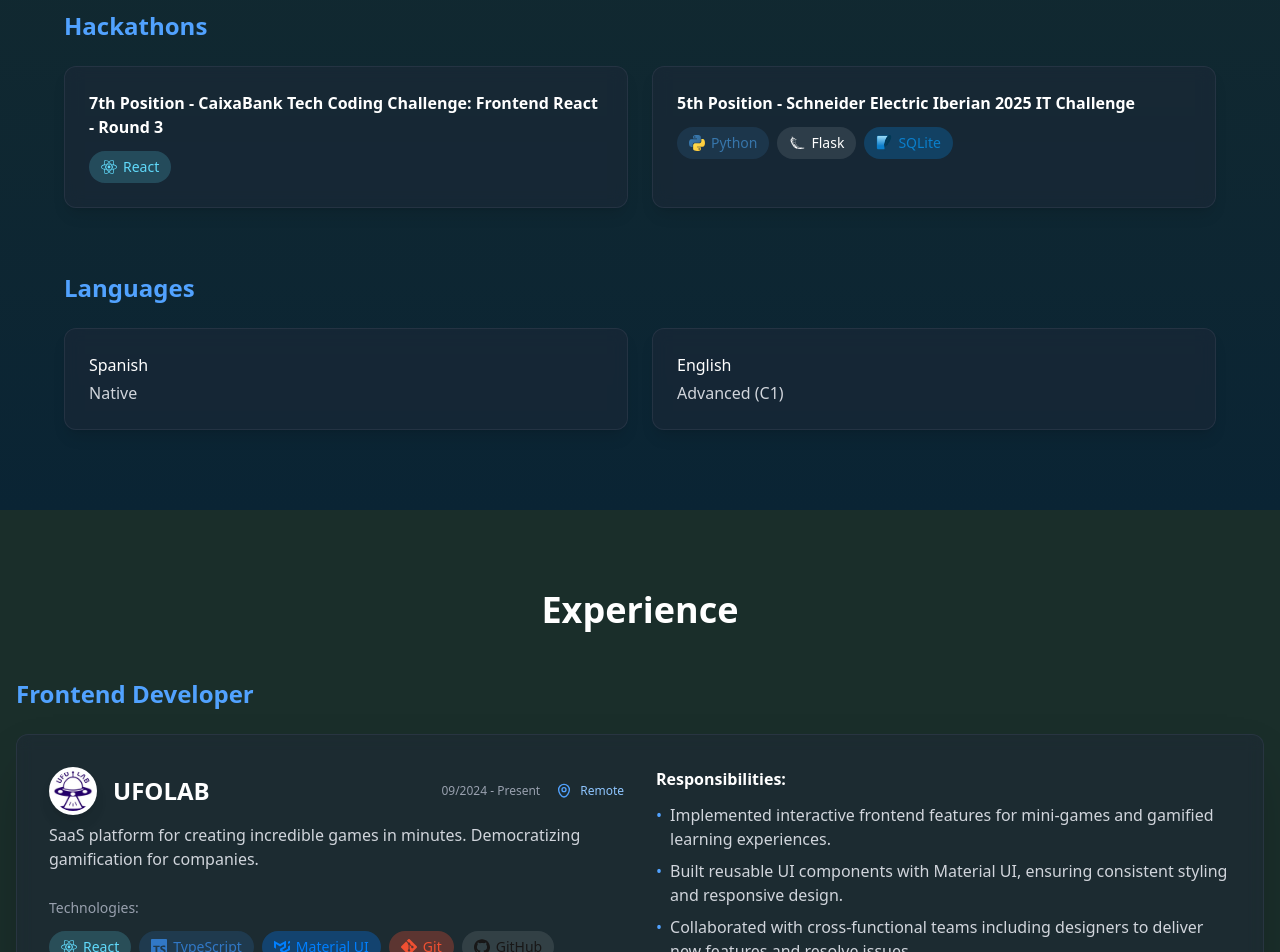
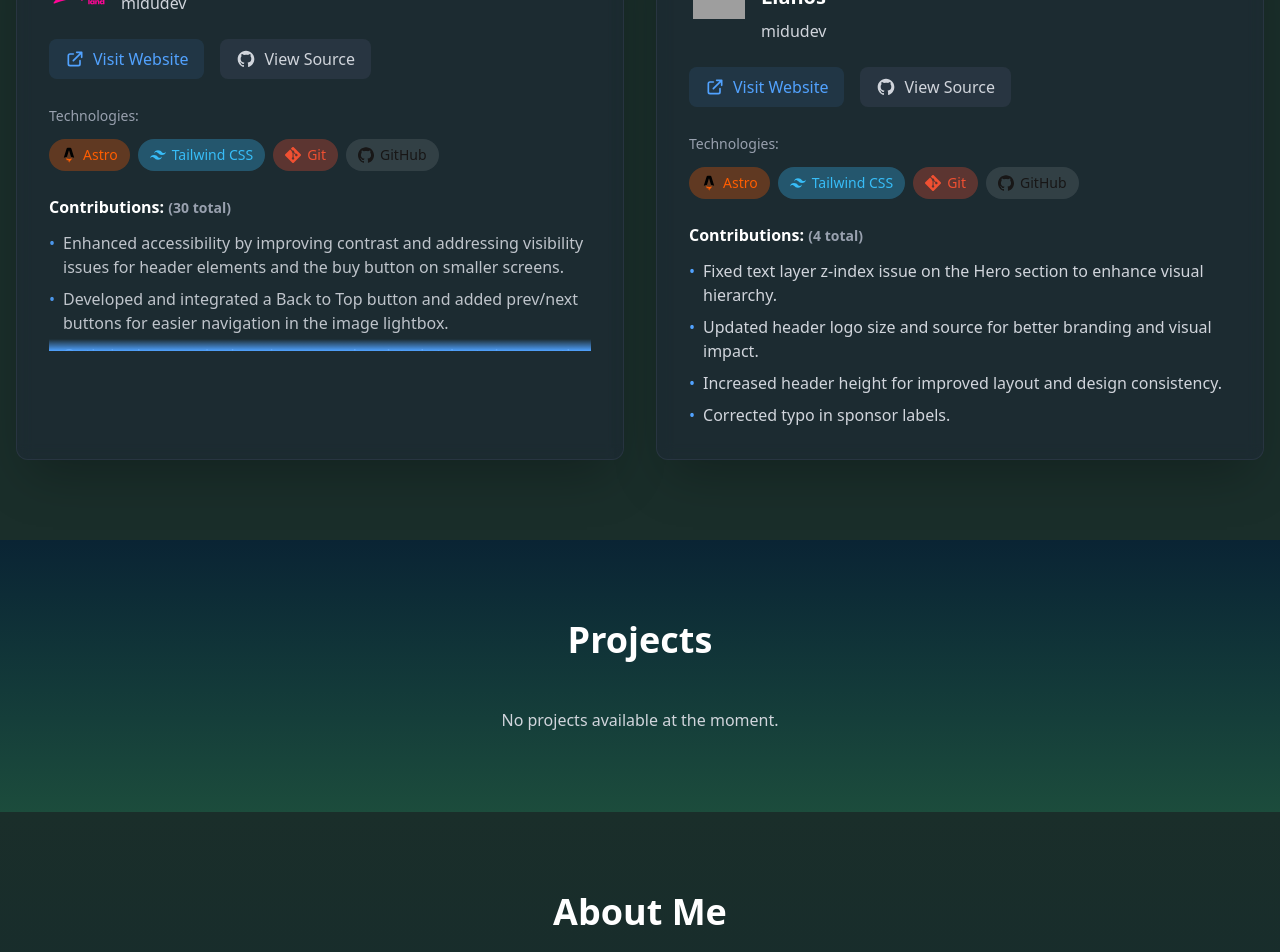
Before and after one commit to BlondyMartinez/portfolio2025, a React (Vite) app: page / in a window 1280 px wide. Shown: the part 1540-2492 px from the top of the page. Built offline with nearby package versions, Linux system fonts and the light colour scheme; grey boxes are pictures that could not be loaded.

Commit message:
fix: reorder About section in App component for improved layout consistency

```diff
--- a/src/App.tsx
+++ b/src/App.tsx
@@ -46,14 +46,14 @@ function App() {
         <section id="hero" className="section-transition">
           <Hero />
         </section>
-        <section id="about" className="section-transition">
-          <About />
-        </section>
         <section id="experience" className="section-transition">
           <Experience />
         </section>
         <section id="projects" className="section-transition">
           <Projects />
+        </section>
+        <section id="about" className="section-transition">
+          <About />
         </section>
         <section id="skills" className="section-transition">
           <Skills />
```
